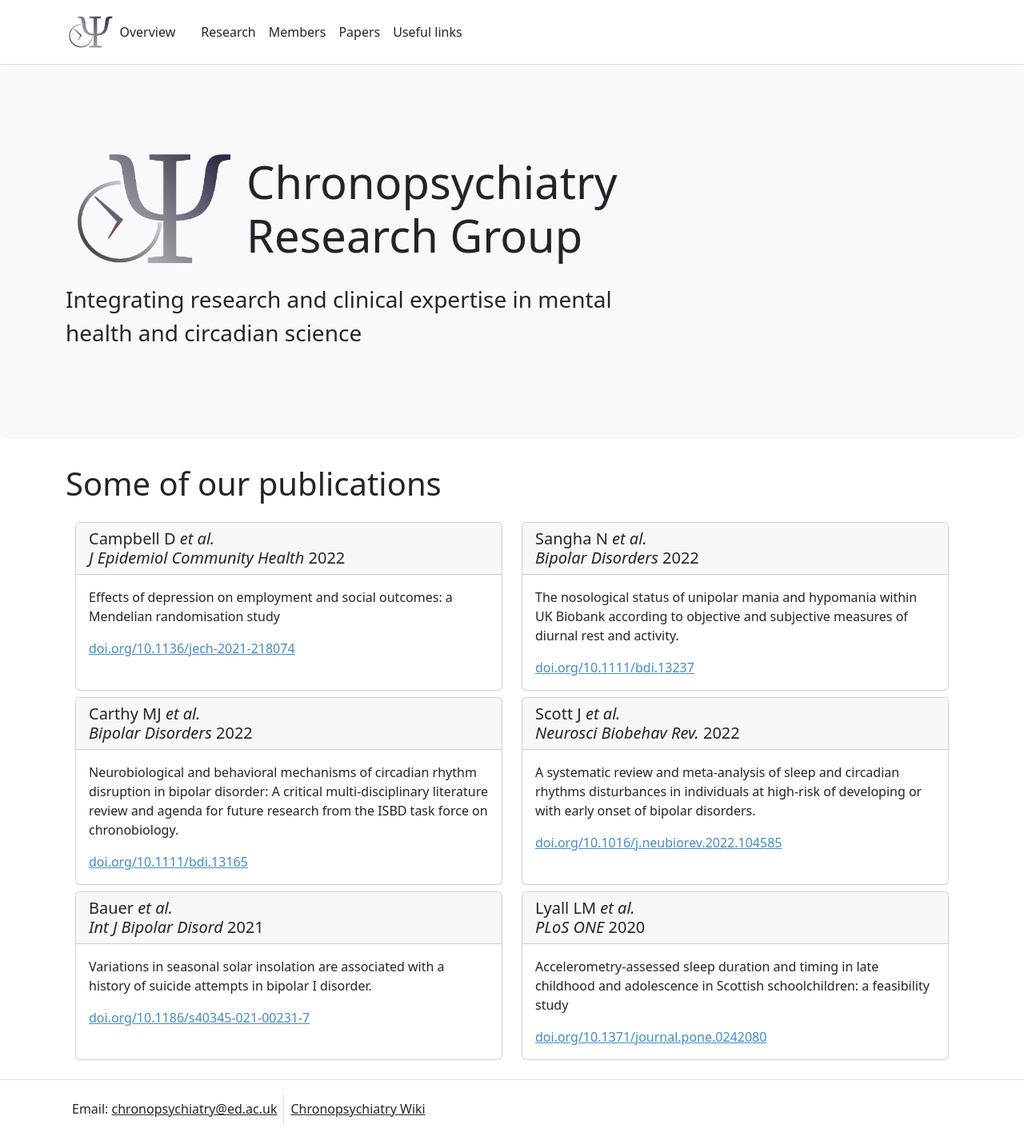
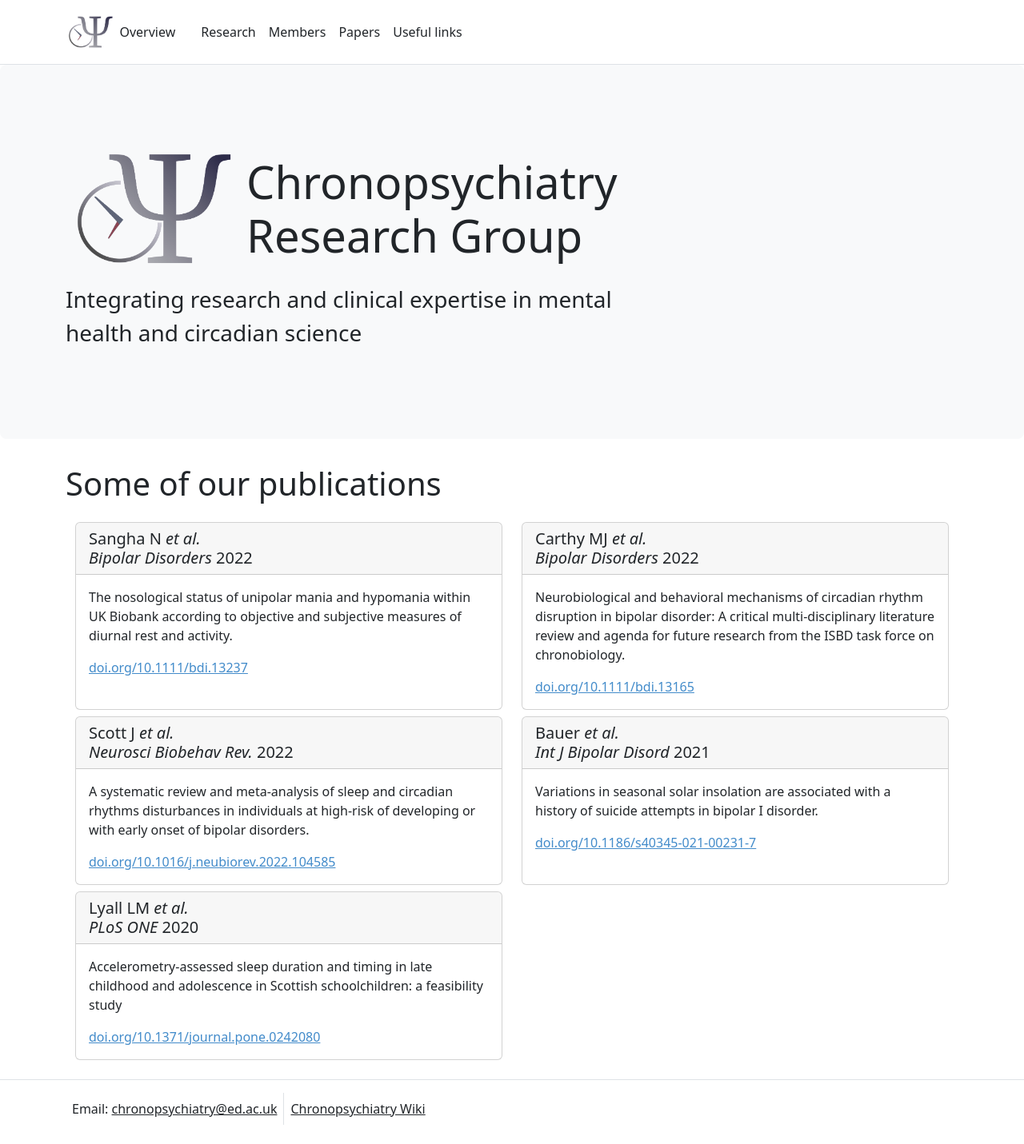
Before and after one commit to chronopsychiatry/www, a Jekyll site: the page built from Publications.md, in a window 1280 px wide. Shown: the whole page at 80% size. Built offline with Jekyll 4.4.1, drawn with Linux system fonts in a browser that asks for light colours; our own code applies the rules of GitHub Pages for plain Markdown files.

Commit message:
drop no chrono publ

```diff
--- a/Publications.md
+++ b/Publications.md
@@ -10,17 +10,6 @@ title: Some of our publications
 <div class="container">
 
     <div class="row row-cols-1 row-cols-md-2">
-
-          <div class="col mb-2">
-            <div class="card h-100">
-              <h5 class="card-header">Campbell D <i>et al. <br> J Epidemiol Community Health</i> 2022</h5>
-              <div class="card-body">
-                <p class="card-text">Effects of depression on employment and social outcomes: a Mendelian randomisation study
-                </p>
-                <a href="https://doi.org/10.1136/jech-2021-218074" class="card-link">doi.org/10.1136/jech-2021-218074</a>
-              </div>
-            </div>
-          </div>
 
           <div class="col mb-2">
             <div class="card h-100">
```
